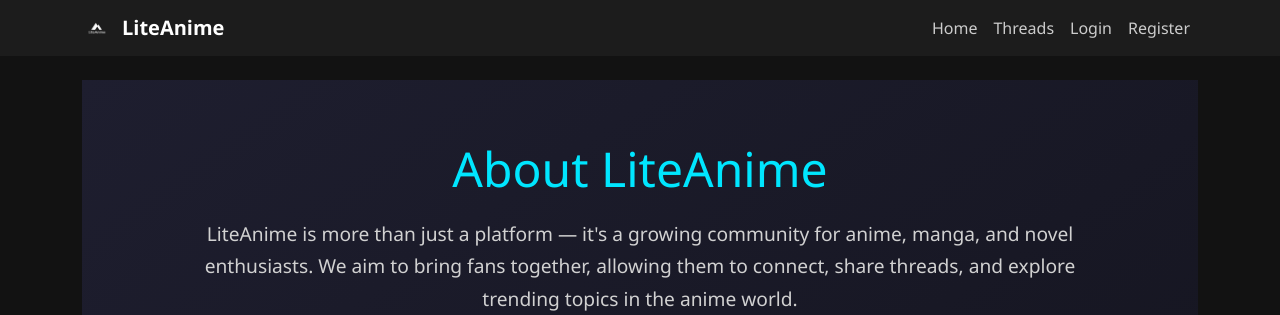
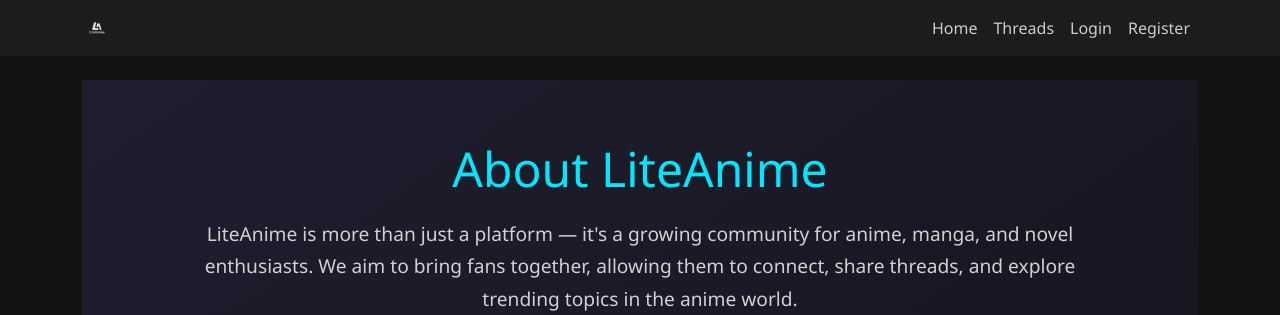
Before and after one commit to xAnoOos/LiteAnime, a Django app: page /about/ in a window 1280 px wide. Shown: the top 315 px of the page. Run offline with Django 5.2, Linux system fonts and the light colour scheme.

Commit message:
Saved changes

```diff
--- a/core/templates/base.html
+++ b/core/templates/base.html
@@ -65,8 +65,7 @@
     <nav class="navbar navbar-expand-lg navbar-dark">
         <div class="container">
             <a class="navbar-brand d-flex align-items-center" href="{% url 'home' %}">
-                <img src="{% static 'logos.png' %}" alt="LiteAnime Logo">
-                <strong>LiteAnime</strong>
+                <img src="{% static 'logo-pic.png' %}" alt="LiteAnime Logo">
             </a>
             <button class="navbar-toggler" type="button" data-bs-toggle="collapse" data-bs-target="#navbarNav">
                 <span class="navbar-toggler-icon"></span>
--- a/core/templates/threads.html
+++ b/core/templates/threads.html
@@ -198,8 +198,7 @@
     <nav class="navbar navbar-expand-lg navbar-dark">
         <div class="container">
             <a class="navbar-brand" href="{% url 'home' %}">
-                <img src="{% static 'logos.png' %}" alt="LiteAnime Logo">
-                <strong>LiteAnime</strong>
+                <img src="{% static 'logo-pic.png' %}" alt="LiteAnime Logo">
             </a>
             <button class="navbar-toggler" type="button" data-bs-toggle="collapse" data-bs-target="#navbarNav">
                 <span class="navbar-toggler-icon"></span>
```
